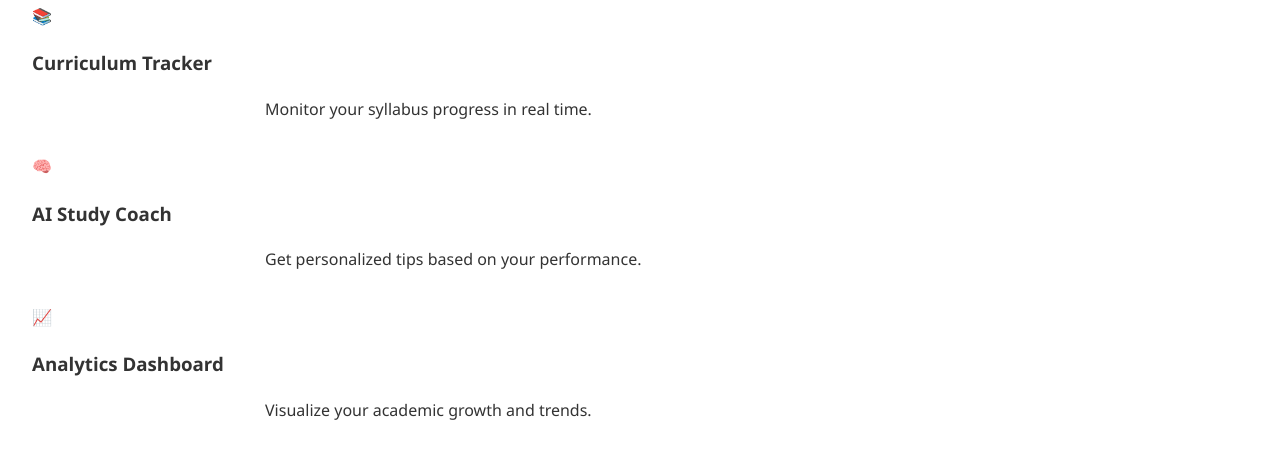
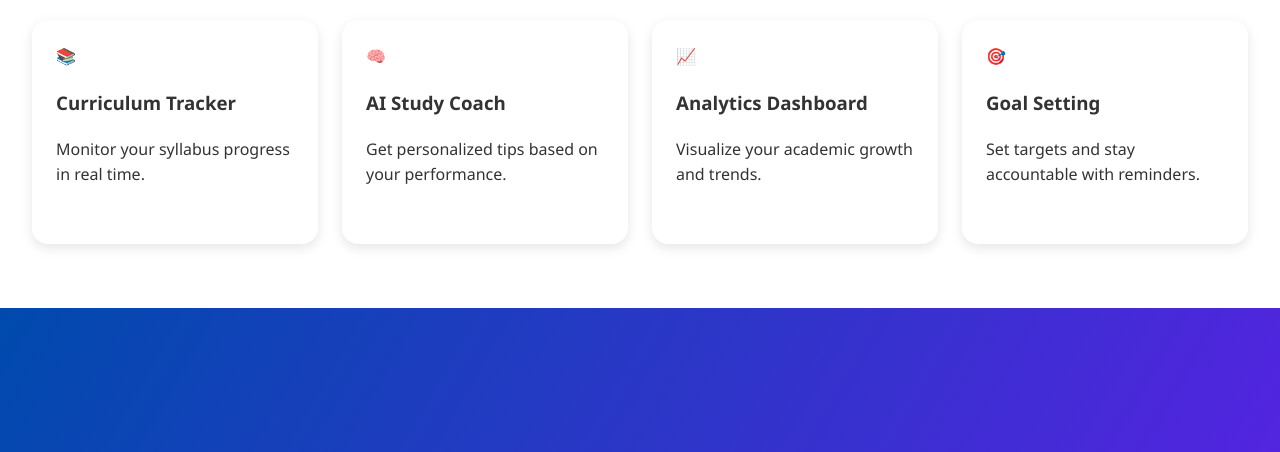
Before and after one commit to CryptoLab-service/optigradehub, a plain HTML site: page index.html in a window 1280 px wide. Shown: the part 154-606 px from the top of the page. Drawn offline with Linux system fonts and the light colour scheme.

Commit message:
Update style.css

```diff
--- a/style.css
+++ b/style.css
@@ -177,6 +177,28 @@ header {
   transform: scale(1.05);
   box-shadow: 0 0 20px rgba(97, 30, 232, 0.4);
   cursor: pointer;
+}
+
+.bento-grid {
+  display: grid;
+  grid-template-columns: repeat(auto-fit, minmax(220px, 1fr));
+  gap: 1.5rem;
+  margin-top: 2rem;
+}
+
+.bento-card {
+  background: white;
+  border-radius: 16px;
+  padding: 1.5rem;
+  box-shadow: var(--light-shadow);
+  transition: transform 0.3s ease, box-shadow 0.3s ease;
+  text-align: left;
+  font-size: 1rem;
+}
+
+.bento-card:hover {
+  transform: translateY(-6px) scale(1.02);
+  box-shadow: 0 8px 24px rgba(0, 0, 0, 0.1);
 }
 
 @keyframes pulse {
```
